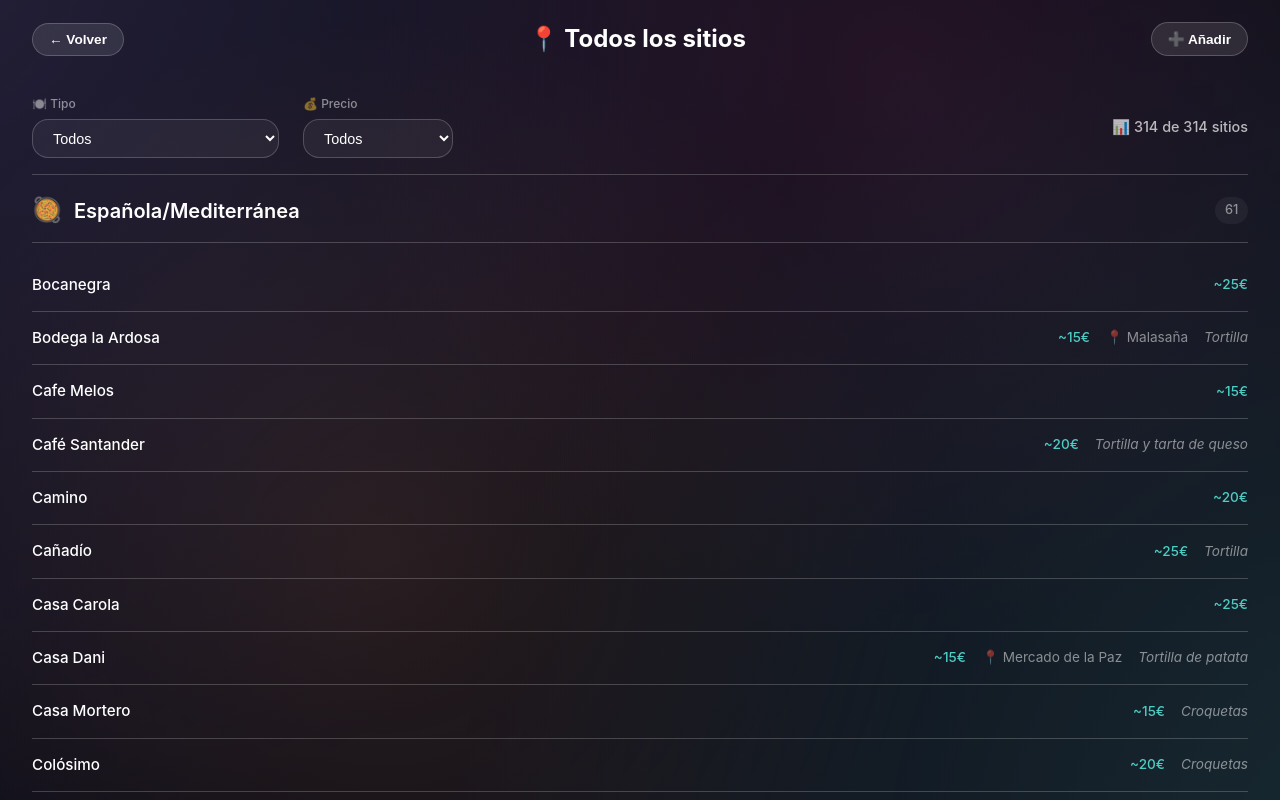
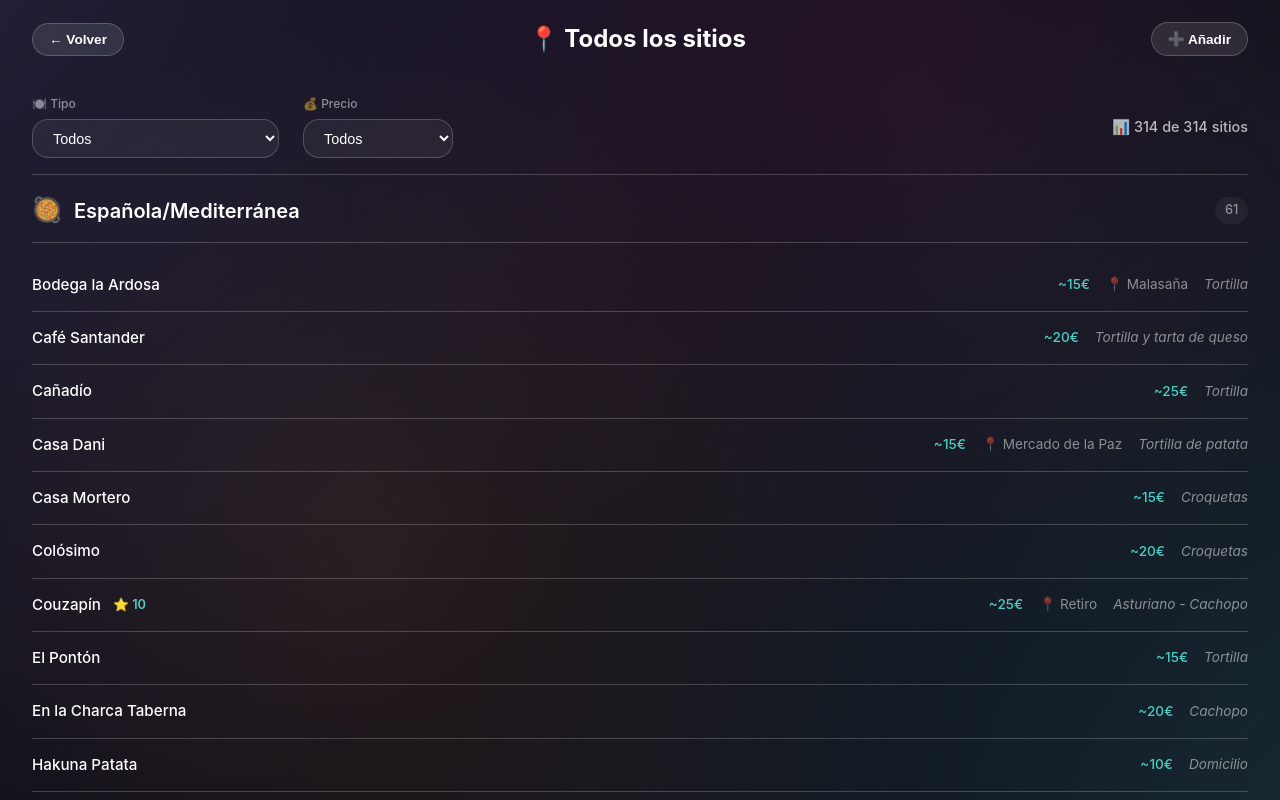
Before and after one commit to aallendez/madridfoods, a React (Vite) app: page /todos in a window 1280 px wide. Shown: the top 800 px of the page. Built offline with nearby package versions, Linux system fonts and the light colour scheme.

Commit message:
Google maps feature

```diff
--- a/src/App.css
+++ b/src/App.css
@@ -766,6 +766,7 @@ input, textarea, select, button, a {
   transition: background 0.2s ease;
   animation: fadeIn 0.3s ease-out backwards;
   gap: 1rem;
+  cursor: pointer !important;
 }
 
 .restaurant-row:last-child {
--- a/src/components/HomePage.jsx
+++ b/src/components/HomePage.jsx
@@ -132,9 +132,19 @@ function HomePage({ restaurants, addRestaurant }) {
     })
   }
 
+  const sortByNote = (restaurants) => {
+    return [...restaurants].sort((a, b) => {
+      const aHasNote = a.note && a.note.trim() !== ''
+      const bHasNote = b.note && b.note.trim() !== ''
+      if (aHasNote && !bHasNote) return -1
+      if (!aHasNote && bHasNote) return 1
+      return a.name.localeCompare(b.name)
+    })
+  }
+
   const handleSuggestionClick = (suggestion) => {
     setActiveSuggestion(suggestion.text)
-    const results = filterRestaurants(suggestion.filters)
+    const results = sortByNote(filterRestaurants(suggestion.filters))
     setSearchResults(results)
     setSearchTerm('')
   }
@@ -150,7 +160,7 @@ function HomePage({ restaurants, addRestaurant }) {
       r.note.toLowerCase().includes(term) ||
       r.location.toLowerCase().includes(term)
     )
-    setSearchResults(results)
+    setSearchResults(sortByNote(results))
     setActiveSuggestion(`Búsqueda: "${searchTerm}"`)
   }
 
--- a/src/components/RestaurantList.jsx
+++ b/src/components/RestaurantList.jsx
@@ -70,11 +70,17 @@ function RestaurantList({ restaurants, addRestaurant }) {
     return true
   })
 
-  // Group restaurants by type
+  // Group restaurants by type (note first, then alphabetically)
   const groupedByType = types.reduce((acc, type) => {
     const restaurantsOfType = filtered
       .filter(r => r.type === type)
-      .sort((a, b) => a.name.localeCompare(b.name))
+      .sort((a, b) => {
+        const aHasNote = a.note && a.note.trim() !== ''
+        const bHasNote = b.note && b.note.trim() !== ''
+        if (aHasNote && !bHasNote) return -1
+        if (!aHasNote && bHasNote) return 1
+        return a.name.localeCompare(b.name)
+      })
     if (restaurantsOfType.length > 0) {
       acc[type] = restaurantsOfType
     }
@@ -150,6 +156,7 @@ function RestaurantList({ restaurants, addRestaurant }) {
                   key={restaurant.id}
                   className="restaurant-row"
                   style={{ animationDelay: `${index * 0.015}s` }}
+                  onClick={() => window.open(`https://www.google.com/maps/search/?api=1&query=${encodeURIComponent(restaurant.name + ' Madrid')}`, '_blank')}
                 >
                   <div className="row-main">
                     <span className="row-name">{restaurant.name}</span>
--- a/src/components/SearchResults.jsx
+++ b/src/components/SearchResults.jsx
@@ -24,6 +24,7 @@ function SearchResults({ results, title, onClose }) {
                 key={restaurant.id}
                 className="restaurant-row"
                 style={{ animationDelay: `${index * 0.015}s` }}
+                onClick={() => window.open(`https://www.google.com/maps/search/?api=1&query=${encodeURIComponent(restaurant.name + ' Madrid')}`, '_blank')}
               >
                 <div className="row-main">
                   <span className="row-emoji">{TYPE_EMOJIS[restaurant.type] || '🍽️'}</span>
```
